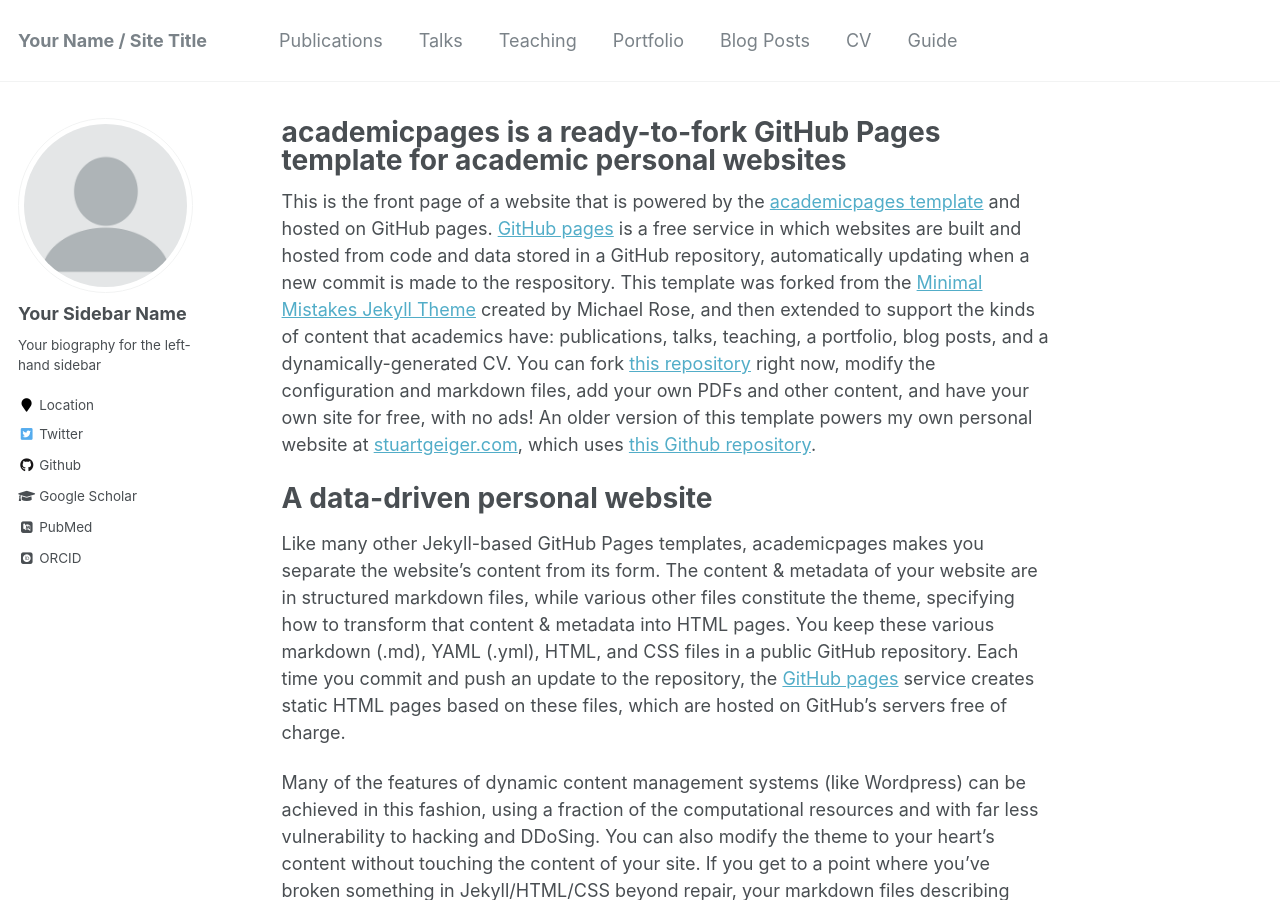
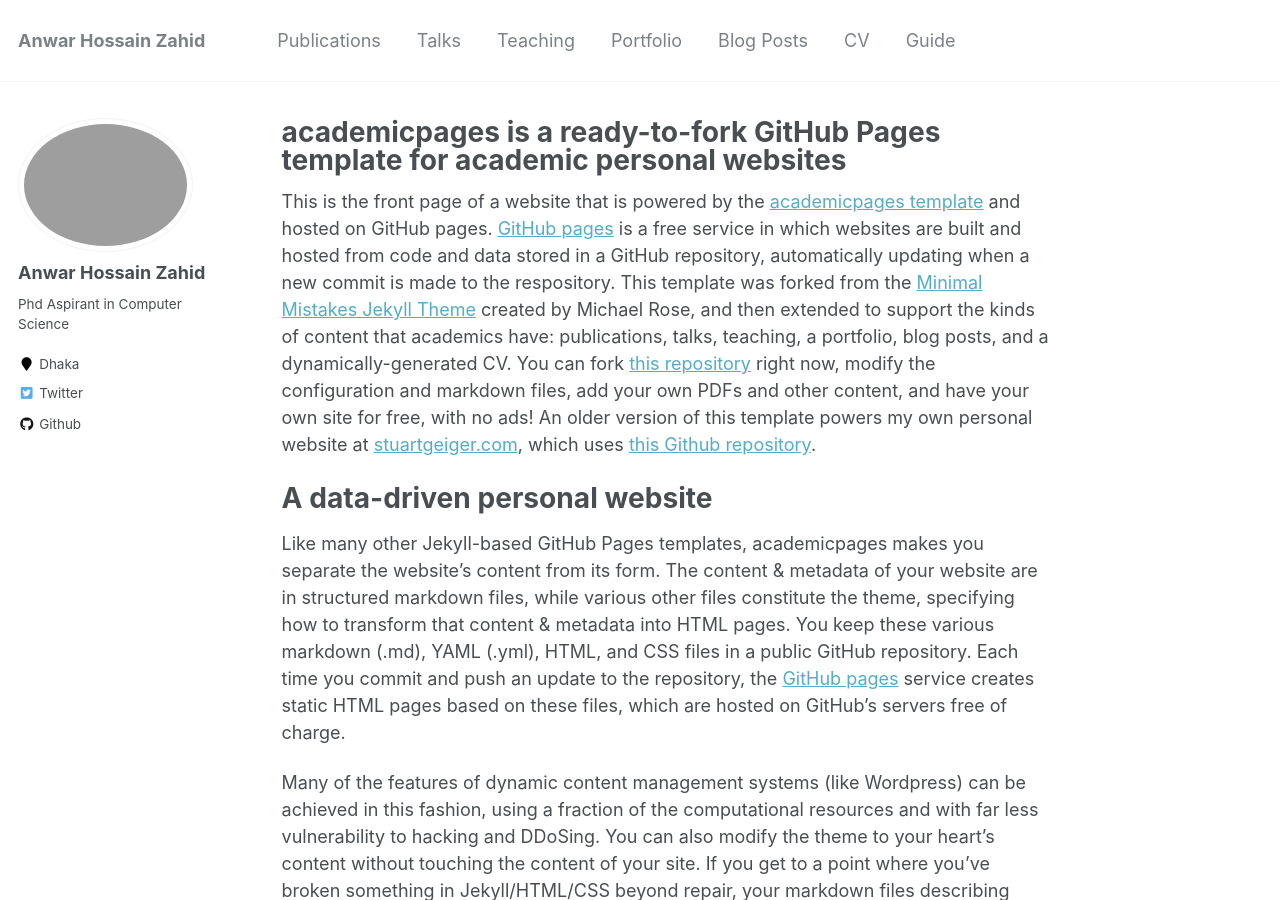
Before and after one commit to AnwarXahid/anwarxahid.github.io, a Jekyll site: the page built from _pages/about.md, in a window 1280 px wide and 900 px high. Built offline with Jekyll 4.4.1, drawn with Linux system fonts in a browser that asks for light colours; some web fonts are replaced; some of the changed text lies outside the part shown.

Commit message:
changing .yml file

```diff
--- a/_config.yml
+++ b/_config.yml
@@ -6,14 +6,14 @@
 # `jekyll serve`. If you change this file, please restart the server process.
 
 # Site Settings
-locale                   : "en-US"
-title                    : "Your Name / Site Title"
+locale                   : "bn-BD"
+title                    : "Anwar Hossain Zahid"
 title_separator          : "-"
-name                     : &name "Your Name"
-description              : &description "personal description"
-url                      : https://academicpages.github.io # the base hostname & protocol for your site e.g. "https://mmistakes.github.io"
+name                     : &name "Anwar Hossain Zahid"
+description              : &description "Phd Aspirant in Computer Science"
+url                      : https://anwarxahid.github.io # the base hostname & protocol for your site e.g. "https://mmistakes.github.io"
 baseurl                  : "" # the subpath of your site, e.g. "/blog"
-repository               : "academicpages/academicpages.github.io"
+repository               : "anwarxahid/anwarxahid.github.io"
 teaser                   :  # filename of teaser fallback teaser image placed in /images/, .e.g. "500x300.png"
 breadcrumbs              : false # true, false (default)
 words_per_minute         : 160
@@ -80,13 +80,13 @@ analytics:
 
 # Site Author
 author:
-  name             : "Your Sidebar Name"
-  avatar           : "profile.png"
-  bio              : "Your biography for the left-hand sidebar"
-  location         : "Location"
+  name             : "Anwar Hossain Zahid"
+  avatar           : "profile.jpg"
+  bio              : "Phd Aspirant in Computer Science"
+  location         : "Dhaka"
   employer         :
-  pubmed           : "https://www.ncbi.nlm.nih.gov/pubmed/?term=john+snow"
-  googlescholar    : "http://yourfullgooglescholarurl.com"
+  pubmed           :
+  googlescholar    :
   email            :
   researchgate     :  # example: "https://www.researchgate.net/profile/yourprofile"
   uri              :
@@ -96,20 +96,20 @@ author:
   flickr           :
   facebook         :
   foursquare       :
-  github           : "academicpages"
+  github           : "anwarxahid"
   google_plus      :
   keybase          :
   instagram        :
-  impactstory      : #"https://profiles.impactstory.org/u/xxxx-xxxx-xxxx-xxxx"
+  impactstory      : # "https://profiles.impactstory.org/u/xxxx-xxxx-xxxx-xxxx"
   lastfm           :
   linkedin         :
-  orcid            : "http://orcid.org/yourorcidurl"
+  orcid            : # "http://orcid.org/yourorcidurl"
   pinterest        :
   soundcloud       :
   stackoverflow    : # http://stackoverflow.com/users/123456/username
   steam            :
   tumblr           :
-  twitter          : "replacethistwitterhandle"
+  twitter          : "xahid1994"
   vine             :
   weibo            :
   xing             :
```
